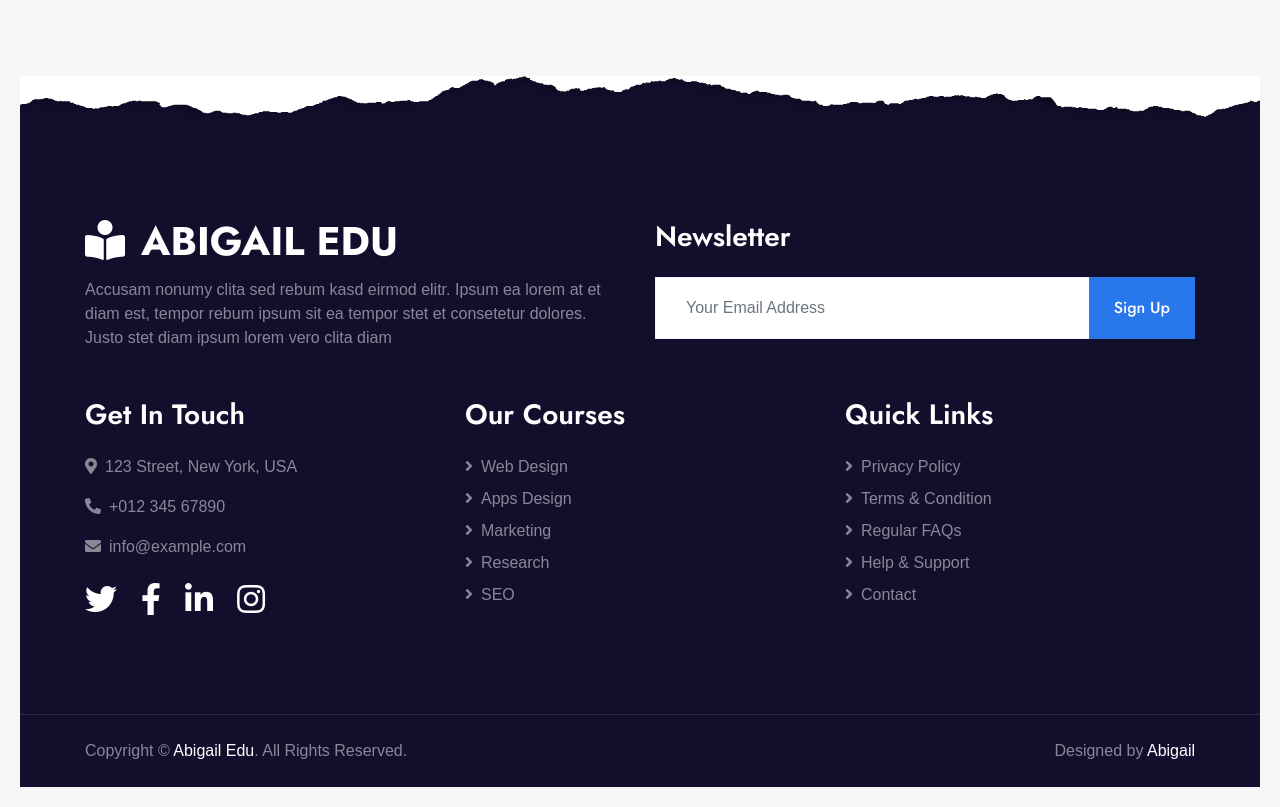
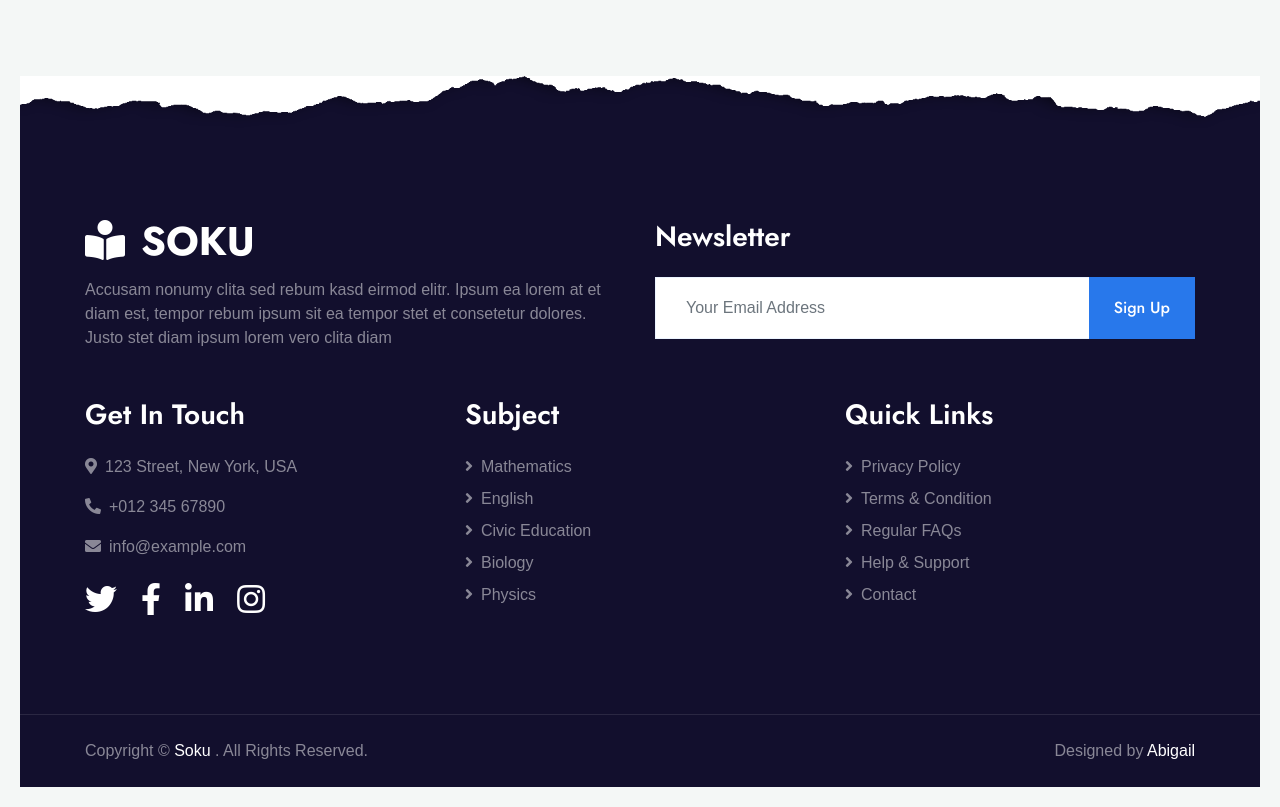
Before and after one commit to Csedem0/Result-Checker, a Django app: page /accounts/ in a window 1280 px wide. Shown: the part 3560-4367 px from the top of the page. Run offline with Django 5.2, Linux system fonts and the light colour scheme; parts of the project's set-up code (start-up, migrations or seed data) failed here and were passed over; some libraries are stand-ins or nearby versions.

Commit message:
temp chang

```diff
--- a/accounts/templates/index.html
+++ b/accounts/templates/index.html
@@ -83,7 +83,7 @@
     <div class="container-fluid p-0">
         <nav class="navbar navbar-expand-lg bg-white navbar-light py-3 py-lg-0 px-lg-5">
             <a href="{% url 'home' %}" class="navbar-brand ml-lg-3">
-                <h1 class="m-0 text-uppercase text-primary"><i class="fa fa-book-reader mr-3"></i>Abigail Edu</h1>
+                <h1 class="m-0 text-uppercase text-primary"><i class="fa fa-book-reader mr-3"></i>Soku</h1>
             </a>
             <button type="button" class="navbar-toggler" data-toggle="collapse" data-target="#navbarCollapse">
                 <span class="navbar-toggler-icon"></span>
@@ -541,7 +541,7 @@
             <div class="row">
                 <div class="col-md-6 mb-5">
                     <a href="{% url 'home' %}" class="navbar-brand">
-                        <h1 class="mt-n2 text-uppercase text-white"><i class="fa fa-book-reader mr-3"></i>Abigail Edu</h1>
+                        <h1 class="mt-n2 text-uppercase text-white"><i class="fa fa-book-reader mr-3"></i>Soku</h1>
                     </a>
                     <p class="m-0">Accusam nonumy clita sed rebum kasd eirmod elitr. Ipsum ea lorem at et diam est, tempor rebum ipsum sit ea tempor stet et consetetur dolores. Justo stet diam ipsum lorem vero clita diam</p>
                 </div>
@@ -571,13 +571,13 @@
                     </div>
                 </div>
                 <div class="col-md-4 mb-5">
-                    <h3 class="text-white mb-4">Our Courses</h3>
+                    <h3 class="text-white mb-4">Subject</h3>
                     <div class="d-flex flex-column justify-content-start">
-                        <a class="text-white-50 mb-2" href="#"><i class="fa fa-angle-right mr-2"></i>Web Design</a>
-                        <a class="text-white-50 mb-2" href="#"><i class="fa fa-angle-right mr-2"></i>Apps Design</a>
-                        <a class="text-white-50 mb-2" href="#"><i class="fa fa-angle-right mr-2"></i>Marketing</a>
-                        <a class="text-white-50 mb-2" href="#"><i class="fa fa-angle-right mr-2"></i>Research</a>
-                        <a class="text-white-50" href="#"><i class="fa fa-angle-right mr-2"></i>SEO</a>
+                        <a class="text-white-50 mb-2" href="#"><i class="fa fa-angle-right mr-2"></i>Mathematics</a>
+                        <a class="text-white-50 mb-2" href="#"><i class="fa fa-angle-right mr-2"></i>English</a>
+                        <a class="text-white-50 mb-2" href="#"><i class="fa fa-angle-right mr-2"></i>Civic Education</a>
+                        <a class="text-white-50 mb-2" href="#"><i class="fa fa-angle-right mr-2"></i>Biology</a>
+                        <a class="text-white-50" href="#"><i class="fa fa-angle-right mr-2"></i>Physics</a>
                     </div>
                 </div>
                 <div class="col-md-4 mb-5">
@@ -597,7 +597,8 @@
         <div class="container">
             <div class="row">
                 <div class="col-md-6 text-center text-md-left mb-3 mb-md-0">
-                    <p class="m-0">Copyright &copy; <a class="text-white" href="#">Abigail Edu</a>. All Rights Reserved.
+                    <p class="m-0">Copyright &copy; <a class="text-white" href="#">Soku
+                    </a>. All Rights Reserved.
                     </p>
                 </div>
                 <div class="col-md-6 text-center text-md-right">
```
Also changed, not shown: accounts/templates/about.html (+9 -9 lines), accounts/templates/contact.html (+9 -9 lines), accounts/templates/results.html (+9 -9 lines).
